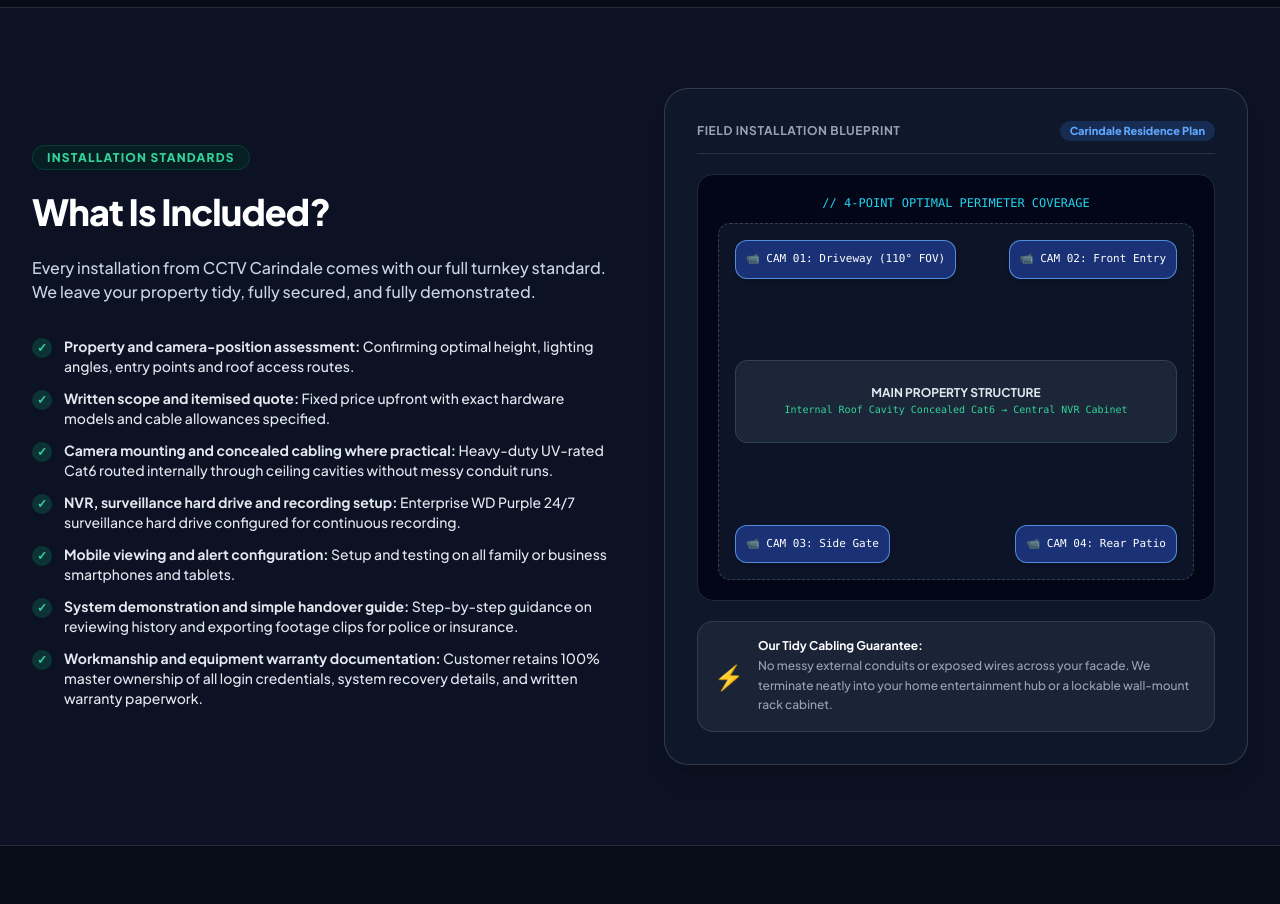
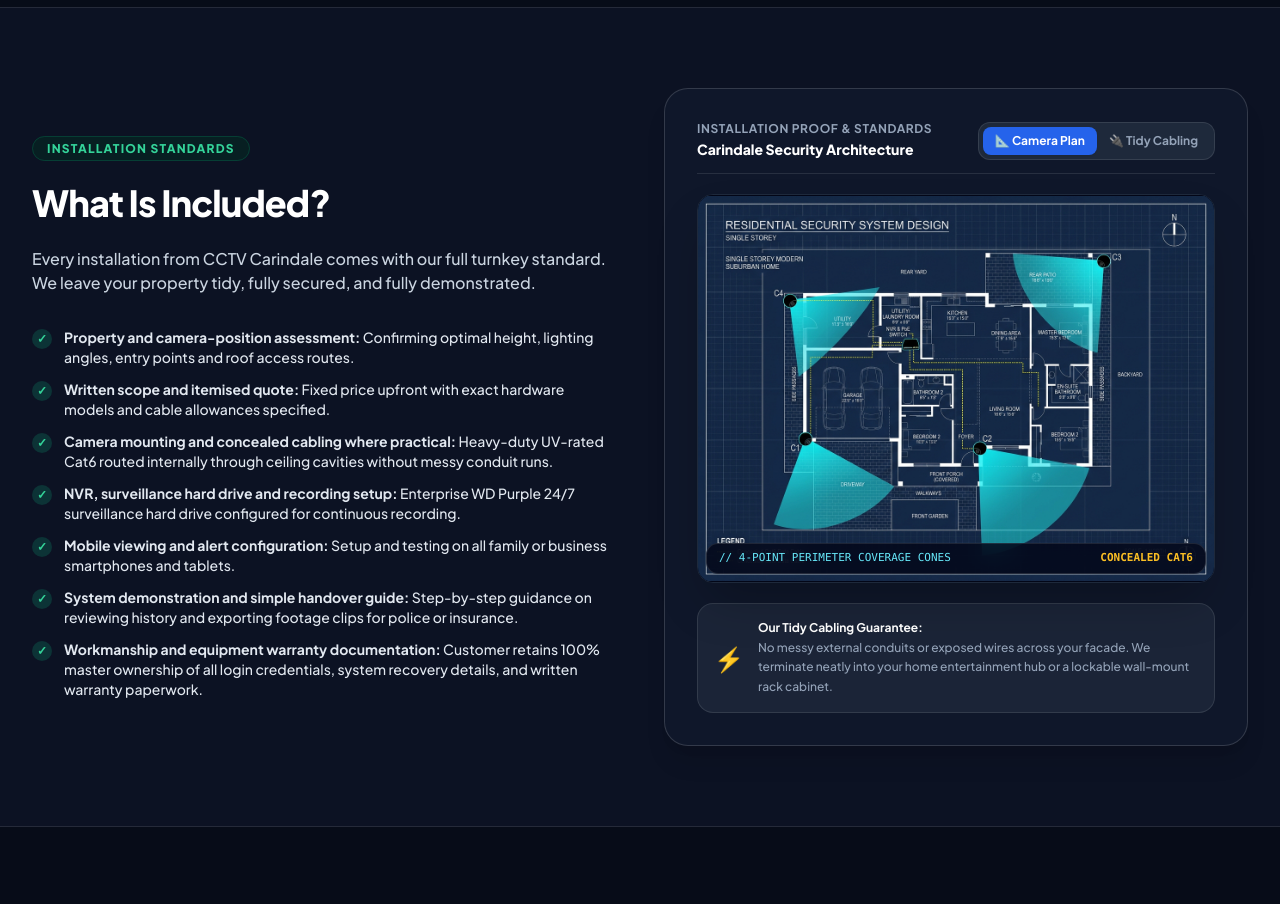
Before and after one commit to mamunaio/robert, a plain HTML site: page index.html in a window 1280 px wide. Shown: the part 2160-3064 px from the top of the page. Drawn offline with nearby package versions, Linux system fonts and the light colour scheme.

Commit message:
feat: add annotated camera layout blueprint and tidy cabling NVR rack proof images to Block 5

```diff
--- a/index.html
+++ b/index.html
@@ -712,41 +712,39 @@
         <!-- Proof Side: Strategic Field Blueprint & Cabling Standards -->
         <div class="lg:col-span-6">
           <div class="glass-box rounded-3xl p-6 sm:p-8 border border-slate-200 dark:border-white/15 space-y-5 shadow-xl">
-            <div class="flex items-center justify-between border-b border-slate-200 dark:border-white/10 pb-3">
-              <span class="font-bold text-xs uppercase tracking-wider text-slate-500 dark:text-slate-400">Field Installation Blueprint</span>
-              <span class="px-2.5 py-0.5 rounded-full text-[11px] font-black bg-blue-500/20 text-blue-600 dark:text-blue-400">Carindale Residence Plan</span>
-            </div>
-
-            <!-- Floor Plan Graphic Diagram -->
-            <div class="rounded-2xl bg-slate-950 p-5 text-white relative overflow-hidden border border-slate-800">
-              <div class="text-center text-xs font-mono text-cyan-400 mb-3">// 4-POINT OPTIMAL PERIMETER COVERAGE</div>
-
-              <!-- House Plan Schematic -->
-              <div class="aspect-[4/3] rounded-xl border border-dashed border-slate-700 relative bg-slate-900/90 p-4 flex flex-col justify-between">
-                <!-- Top Cones -->
-                <div class="flex justify-between items-start">
-                  <div class="p-2.5 rounded-xl bg-blue-900/80 border border-blue-400/80 text-[11px] font-mono shadow-md">
-                    📹 CAM 01: Driveway (110° FOV)
-                  </div>
-                  <div class="p-2.5 rounded-xl bg-blue-900/80 border border-blue-400/80 text-[11px] font-mono shadow-md">
-                    📹 CAM 02: Front Entry
-                  </div>
+            <div class="flex flex-col sm:flex-row sm:items-center justify-between gap-3 border-b border-slate-200 dark:border-white/10 pb-3">
+              <div>
+                <span class="font-bold text-xs uppercase tracking-wider text-slate-500 dark:text-slate-400 block">Installation Proof &amp; Standards</span>
+                <span class="text-sm font-black text-slate-900 dark:text-white">Carindale Security Architecture</span>
+              </div>
+              <!-- Tab switcher -->
+              <div class="inline-flex p-1 bg-slate-100 dark:bg-slate-800 rounded-xl border border-slate-200 dark:border-white/10 text-xs">
+                <button type="button" onclick="setProofTab('blueprint')" id="tab-btn-blueprint" class="px-3 py-1.5 rounded-lg font-bold bg-blue-600 text-white shadow-sm transition-all">
+                  📐 Camera Plan
+                </button>
+                <button type="button" onclick="setProofTab('rack')" id="tab-btn-rack" class="px-3 py-1.5 rounded-lg font-bold text-slate-500 dark:text-slate-400 hover:text-slate-900 dark:hover:text-white transition-all">
+                  🔌 Tidy Cabling
+                </button>
+              </div>
+            </div>
+
+            <!-- Visual Display Container -->
+            <div class="rounded-2xl overflow-hidden bg-slate-950 border border-slate-800 shadow-2xl relative group">
+              <!-- Blueprint Image -->
+              <div id="proof-view-blueprint" class="aspect-[4/3] relative overflow-hidden bg-slate-950 flex items-center justify-center">
+                <img src="cctv-blueprint-plan.jpg" alt="Annotated CCTV camera-position floor plan and cabling routes" class="w-full h-full object-cover sm:object-contain transition-transform duration-500 group-hover:scale-105">
+                <div class="absolute bottom-2 left-2 right-2 bg-slate-950/80 backdrop-blur-md px-3 py-1.5 rounded-xl border border-white/10 flex items-center justify-between text-[11px] font-mono text-cyan-300">
+                  <span>// 4-POINT PERIMETER COVERAGE CONES</span>
+                  <span class="text-amber-400 font-bold">CONCEALED CAT6</span>
                 </div>
-
-                <!-- Central Structure -->
-                <div class="my-auto py-6 px-4 rounded-xl bg-slate-800/90 border border-slate-700 text-center font-bold text-xs text-slate-200 shadow-inner">
-                  MAIN PROPERTY STRUCTURE<br>
-                  <span class="text-[10px] text-emerald-400 font-mono font-normal">Internal Roof Cavity Concealed Cat6 &rarr; Central NVR Cabinet</span>
-                </div>
-
-                <!-- Bottom Cones -->
-                <div class="flex justify-between items-end">
-                  <div class="p-2.5 rounded-xl bg-blue-900/80 border border-blue-400/80 text-[11px] font-mono shadow-md">
-                    📹 CAM 03: Side Gate
-                  </div>
-                  <div class="p-2.5 rounded-xl bg-blue-900/80 border border-blue-400/80 text-[11px] font-mono shadow-md">
-                    📹 CAM 04: Rear Patio
-                  </div>
+              </div>
+
+              <!-- Tidy Cabling Rack Image -->
+              <div id="proof-view-rack" class="aspect-[4/3] relative overflow-hidden bg-slate-950 hidden items-center justify-center">
+                <img src="cctv-tidy-rack.jpg" alt="Professional tidy NVR data rack installation with zero messy cabling" class="w-full h-full object-cover transition-transform duration-500 group-hover:scale-105">
+                <div class="absolute bottom-2 left-2 right-2 bg-slate-950/80 backdrop-blur-md px-3 py-1.5 rounded-xl border border-white/10 flex items-center justify-between text-[11px] font-mono text-emerald-300">
+                  <span>// WALL-MOUNT NVR RACK TERMINATION</span>
+                  <span class="text-cyan-400 font-bold">CLEAN TRADES FINISH</span>
                 </div>
               </div>
             </div>
@@ -2073,6 +2071,26 @@
       } catch (e) {}
     }
 
+    // Installation Proof Tab Switcher
+    function setProofTab(tab) {
+      const viewBlueprint = document.getElementById('proof-view-blueprint');
+      const viewRack = document.getElementById('proof-view-rack');
+      const btnBlueprint = document.getElementById('tab-btn-blueprint');
+      const btnRack = document.getElementById('tab-btn-rack');
+
+      if (tab === 'blueprint') {
+        if (viewBlueprint) { viewBlueprint.classList.remove('hidden'); viewBlueprint.classList.add('flex'); }
+        if (viewRack) { viewRack.classList.add('hidden'); viewRack.classList.remove('flex'); }
+        if (btnBlueprint) btnBlueprint.className = 'px-3 py-1.5 rounded-lg font-bold bg-blue-600 text-white shadow-sm transition-all';
+        if (btnRack) btnRack.className = 'px-3 py-1.5 rounded-lg font-bold text-slate-500 dark:text-slate-400 hover:text-slate-900 dark:hover:text-white transition-all';
+      } else {
+        if (viewRack) { viewRack.classList.remove('hidden'); viewRack.classList.add('flex'); }
+        if (viewBlueprint) { viewBlueprint.classList.add('hidden'); viewBlueprint.classList.remove('flex'); }
+        if (btnRack) btnRack.className = 'px-3 py-1.5 rounded-lg font-bold bg-blue-600 text-white shadow-sm transition-all';
+        if (btnBlueprint) btnBlueprint.className = 'px-3 py-1.5 rounded-lg font-bold text-slate-500 dark:text-slate-400 hover:text-slate-900 dark:hover:text-white transition-all';
+      }
+    }
+
     // Mobile Menu Toggle
     function toggleMobileMenu() {
       document.getElementById('mobile-menu')?.classList.toggle('hidden');
```
Also changed, not shown: cctv-blueprint-plan.jpg (added), cctv-tidy-rack.jpg (added).
